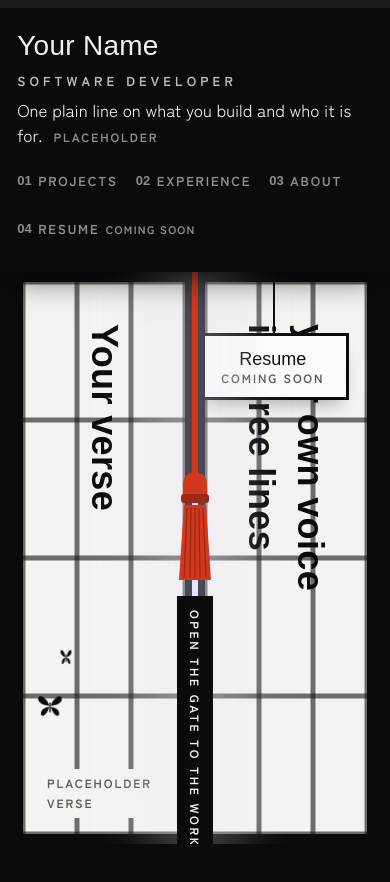
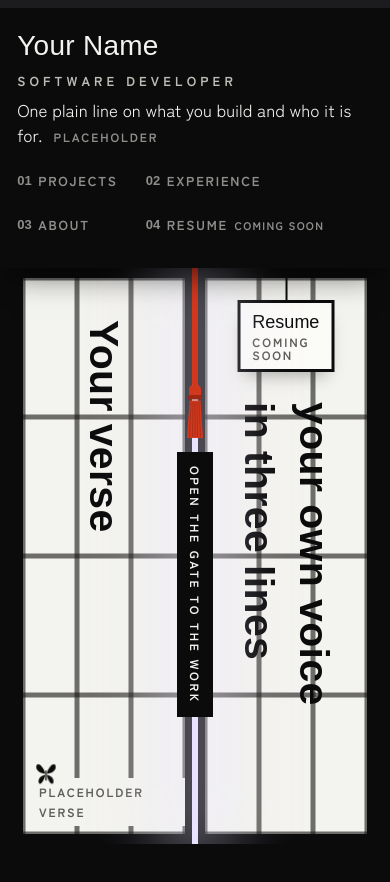
Before and after one commit to n4t5Uuu/Bleach-Inspired-Portfolio, a Next.js app: page / in a window 390 px wide. Shown: the top 882 px of the page. Built offline with nearby package versions, Linux system fonts and the light colour scheme; a web font is replaced by a local one.

Commit message:
feat(layout): adapt the gate and sections to small screens
Below 760px the lintel stacks, the resume tag gets its own band above
the verse, the bar keeps one row of 44px targets, and every section
drops to a single column.

```diff
--- a/src/app/globals.css
+++ b/src/app/globals.css
@@ -1075,3 +1075,132 @@ span.resume-close {
   font-size: 0.875rem;
   color: var(--ghost);
 }
+
+/* ---------- small screens ---------- */
+
+@media (max-width: 760px) {
+  .gate-lintel {
+    flex-direction: column;
+    align-items: flex-start;
+  }
+
+  .registry ol {
+    display: grid;
+    grid-template-columns: repeat(2, max-content);
+    gap: 0 28px;
+  }
+
+  .gate-verse span {
+    font-size: clamp(1.625rem, min(5.8vh, 10.5vw), 2.75rem);
+  }
+
+  /* on a narrow door the tag gets its own band at the top */
+  .gate-door-r {
+    padding-top: 124px;
+  }
+
+  .gate-tag {
+    right: 50%;
+    transform: translateX(50%);
+    padding-top: 22px;
+  }
+
+  .gate-tag::before {
+    height: 22px;
+  }
+
+  .drift-a {
+    top: 86%;
+    left: 8%;
+  }
+
+  .drift-b {
+    display: none;
+  }
+
+  .resume-tag {
+    min-width: 0;
+    padding: 10px 12px 8px;
+  }
+
+  .gate-cord-line {
+    height: clamp(64px, 14vh, 140px);
+  }
+
+  .gate-cord-tassel {
+    height: 56px;
+  }
+
+  .gate-note {
+    left: 8px;
+    bottom: 8px;
+  }
+
+  .bar-name {
+    display: none;
+  }
+
+  /* one row of full-height targets; the gate above already carries the name */
+  .bar {
+    padding-block: 0;
+  }
+
+  .bar .registry ol {
+    display: flex;
+    flex-wrap: nowrap;
+    gap: 0 16px;
+  }
+
+  .bar .registry a,
+  .bar .registry .resume {
+    font-size: 0.75rem;
+    letter-spacing: 0.06em;
+  }
+
+  .bar .registry-n {
+    display: none;
+  }
+
+  .dangai-head {
+    grid-template-columns: 1fr;
+  }
+
+  .index li a {
+    grid-template-columns: 2.5rem minmax(0, 1fr);
+  }
+
+  .index-stack {
+    grid-column: 2;
+    text-align: left;
+  }
+
+  .volume,
+  .volume:nth-of-type(even) {
+    grid-template-columns: 1fr;
+  }
+
+  .volume:nth-of-type(even) .volume-cover {
+    order: 0;
+  }
+
+  .volume-cover {
+    max-width: 360px;
+  }
+
+  .volume-meta {
+    grid-template-columns: 1fr 1fr;
+  }
+
+  .path {
+    grid-template-columns: 1fr;
+  }
+
+  .path h2 {
+    position: static;
+  }
+
+
+  .about-facts {
+    grid-template-columns: 1fr;
+  }
+}
```
